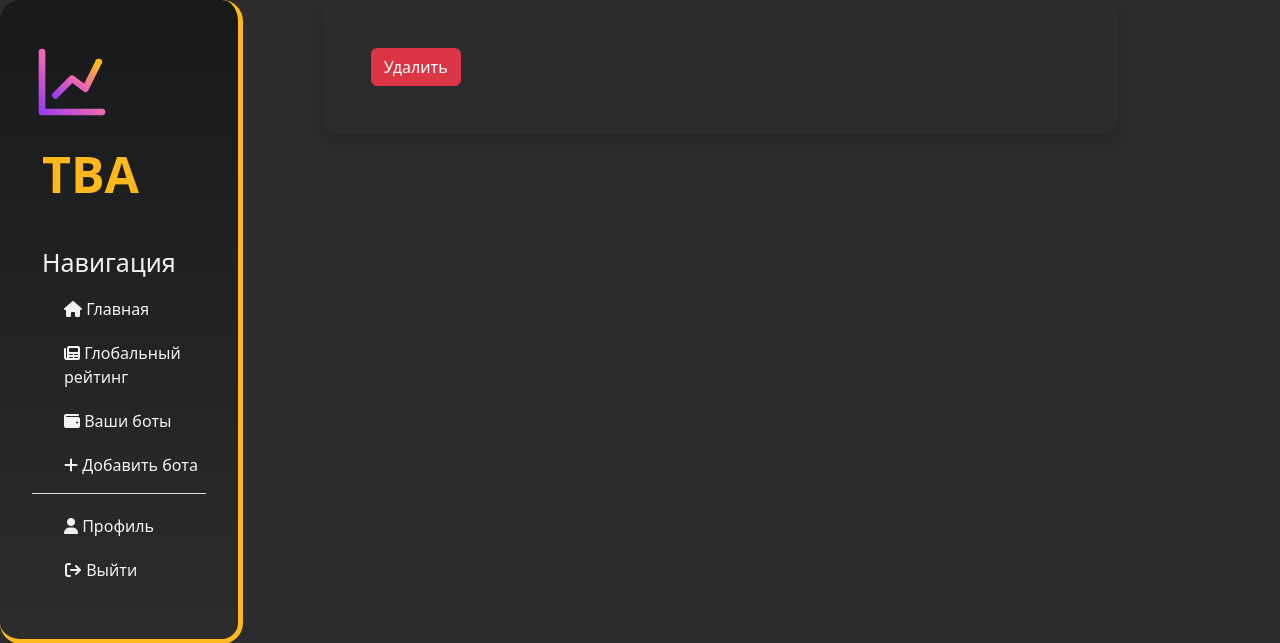
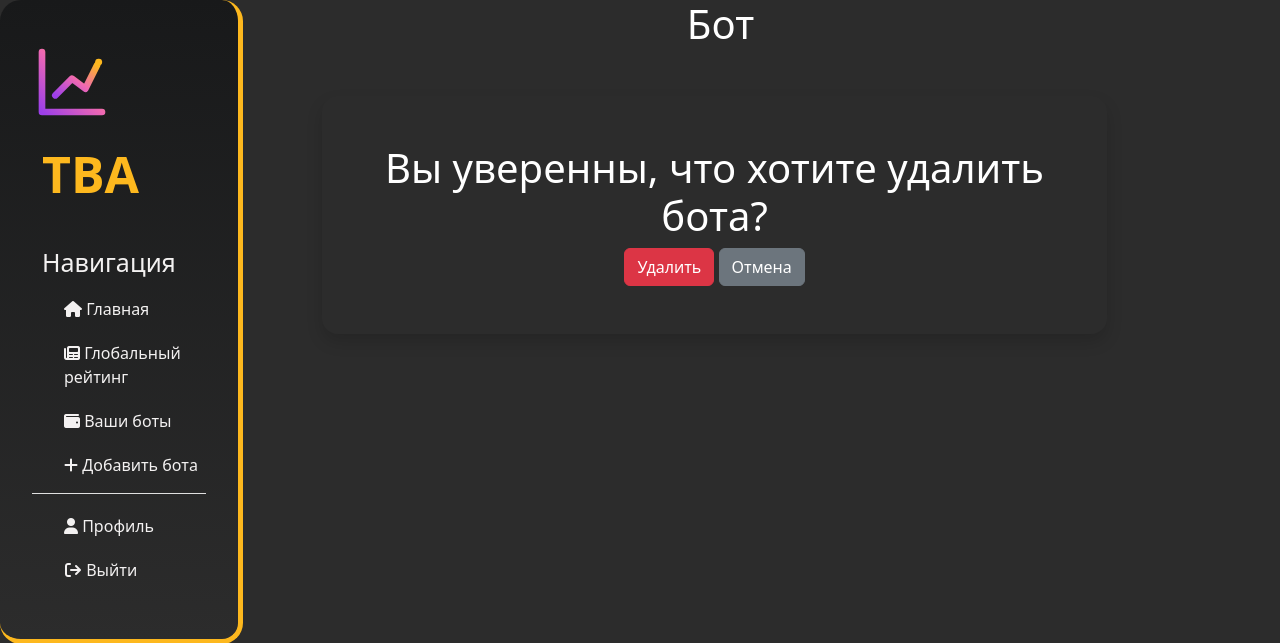
Before and after one commit to ska-19/trading_bots_arena_2, a Django app: page /bot/delete/2 in a window 1280 px wide. Shown: the top 643 px of the page. Run offline with Django 4.2, Linux system fonts and the light colour scheme; a user stored in the database is signed in; data comes from the database, SQL or seed files in the repository.

Commit message:
btn_del + btn_upd

```diff
--- a/bot_ui/views.py
+++ b/bot_ui/views.py
@@ -101,8 +101,8 @@ class BotUpdateView(PermissionRequiredMixin, UpdateView):
     model = Bot
     form_class = BotUpdateForm
     template_name = 'bot_update.html'
-    success_url = reverse_lazy('bots_list')
-
+    def get_success_url(self):
+        return reverse_lazy('bot_detail', kwargs={'pk': self.kwargs['pk']})
     def form_valid(self, form):
         bot = Bot.objects.get(pk=self.kwargs['pk'])
         if bot.bot_name == form.instance.bot_name:
--- a/templates/bot_delete.html
+++ b/templates/bot_delete.html
@@ -3,9 +3,16 @@
 {% load django_template_maths %}
 
 {% block content %}
+<div class="col-14 container">
+  <h1 class="text-center text-white">
+    Бот
+  </h1>
+
   <div class="container">
-    <div class="row mt-10">
-      <div class="shadow col-lg-10 p-5 text-white rounded-4 mx-auto">
+    <div class="row mt-5">
+      <div class="shadow col-lg-10  p-5 text-white rounded-4 mx-auto text-center">
+    <div class="form-group">
+              <h1 class="text-center">Вы уверенны, что хотите удалить бота?</h1>
           <form method="post">
     {% csrf_token %}
 
@@ -16,7 +23,9 @@
 
 
 <button type="submit" class="btn btn-danger">Удалить</button>
-
+           <a href="{% url 'bot_edit' bot.id %}" class="btn btn-secondary">Отмена</a>
+</form>
+  </div>
   </div>
     </div>
   </div>
--- a/templates/bot_detail.html
+++ b/templates/bot_detail.html
@@ -26,7 +26,7 @@
 
   <div class="container">
     <div class="row mt-5">
-      <div class="shadow col-lg-10 p-5 text-white rounded-4 mx-auto">
+      <div class="shadow col-lg-10  p-5 text-white rounded-4 mx-auto text-center">
         <div class="container">
           <div class="row">
             <div class="col-mx-auto">
--- a/templates/bot_update.html
+++ b/templates/bot_update.html
@@ -36,7 +36,7 @@
         <p><label class="form-label" for="{{ f.id_for_label }}">{{f.label}}: </label>{{ f }}</p>
         <div class="form-error">{{ f.errors }}</div>
     {% endfor %}
-<button type="submit" class="btn btn btn-dark btn-lg" >Сохранить изменения</button>
+<button type="submit" class="btn btn btn-secondary btn-lg" >Сохранить изменения</button>
         <a href="{% url 'bot_delete' bot.id %}" class="btn btn-danger btn-lg">Удалить бота</a>
 
 {#<button type="button" class="btn btn-danger" data-toggle="modal" data-target="#deleteModal">Удалить бота</button>#}
```
Also changed, not shown: templates/userprofile.html (+4 -4 lines).
